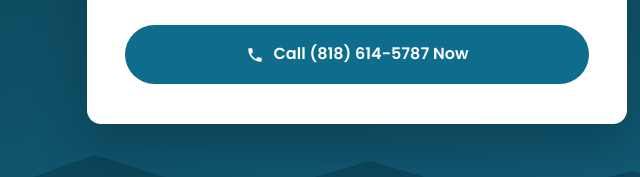
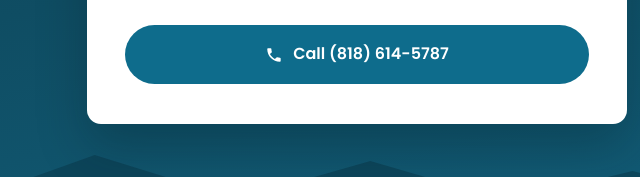
Before and after one commit to ky-lore/tlp-service, a website: page thank-you/index.html in a window 1280 px wide. Shown: the part 543-720 px from the top of the page, 283-923 px from the left. Drawn offline with Linux system fonts and the light colour scheme.

Commit message:
Updated thank-you page

```diff
--- a/thank-you/index.html
+++ b/thank-you/index.html
@@ -143,7 +143,7 @@ height="0" width="0" style="display:none;visibility:hidden"></iframe></noscript>
     <div class="ty-actions">
       <a href="tel:8186145787" class="btn btn-teal btn-lg btn-block">
         <svg viewBox="0 0 24 24" fill="currentColor"><path d="M6.6 10.8c1.4 2.8 3.8 5.1 6.6 6.6l2.2-2.2c.3-.3.7-.4 1-.2 1.1.4 2.3.6 3.5.6.6 0 1 .4 1 1V20c0 .6-.4 1-1 1C10.6 21 3 13.4 3 4c0-.6.4-1 1-1h3.5c.6 0 1 .4 1 1 0 1.2.2 2.4.6 3.5.1.4 0 .8-.2 1l-2.3 2.3z"/></svg>
-        Call (818) 614-5787 Now
+        Call (818) 614-5787
       </a>
     </div>
   </div>
```
